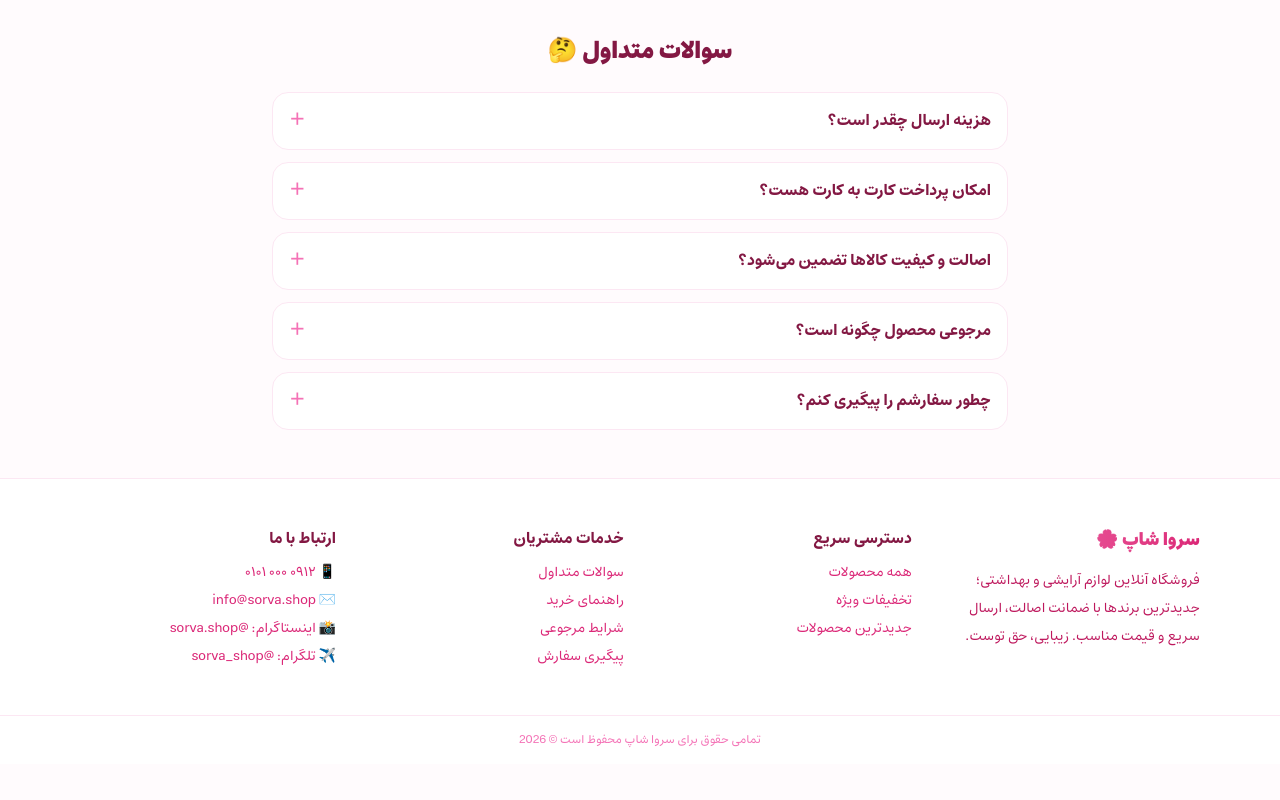
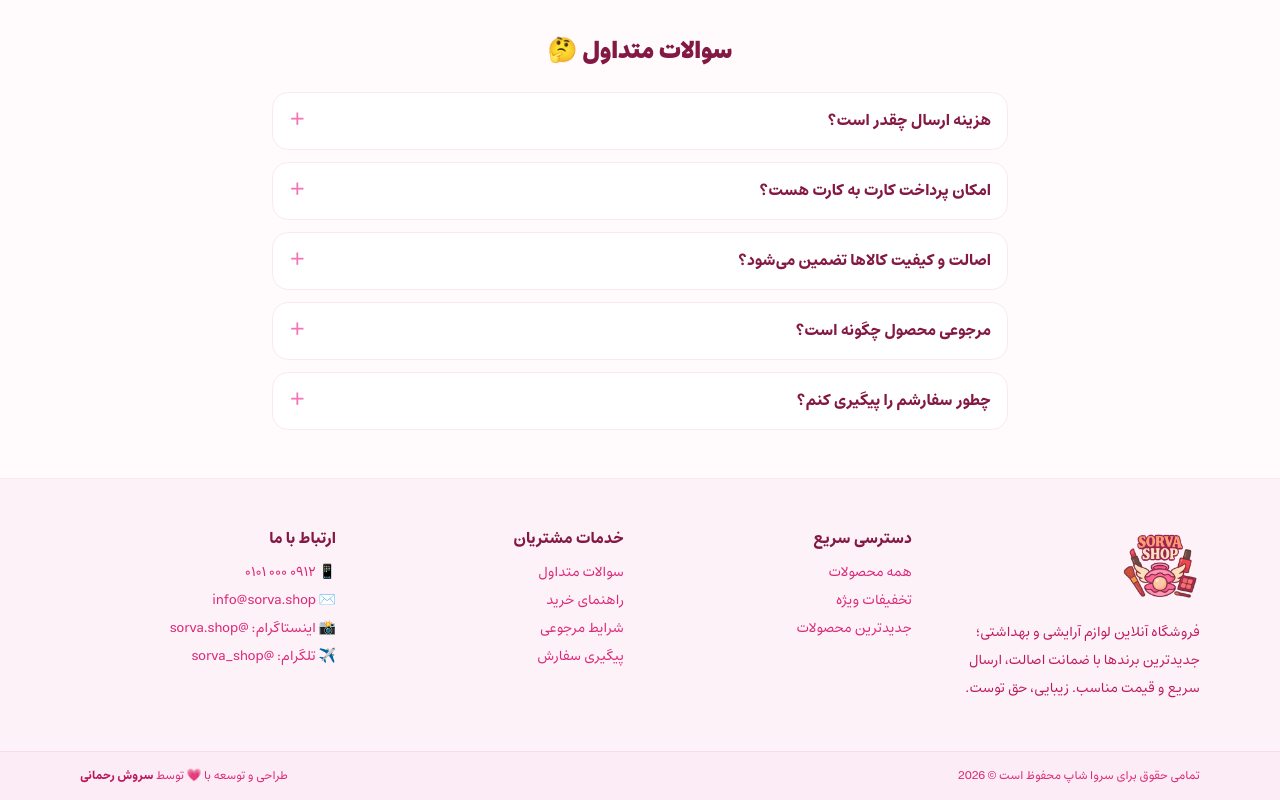
Before and after one commit to soroush-rahmani/sorva-shop, a Next.js app: page / in a window 1280 px wide. Shown: the part 2292-3092 px from the top of the page. Before the commit the page ends 3056 px from the top, so only its background shows below. Built offline with nearby package versions, Linux system fonts and the light colour scheme.

Commit message:
footer: pink background, image logo, right-aligned copyright, design credit with telegram link

```diff
--- a/components/footer.tsx
+++ b/components/footer.tsx
@@ -1,13 +1,18 @@
 import Link from "next/link";
+import Image from "next/image";
 
 export function Footer() {
   return (
-    <footer className="mt-auto border-t border-brand-100 bg-white">
+    <footer className="mt-auto border-t border-brand-100 bg-brand-50">
       <div className="mx-auto grid max-w-6xl gap-8 px-4 py-12 sm:grid-cols-2 md:grid-cols-4">
         <div>
-          <p className="bg-linear-to-l from-brand-600 to-brand-400 bg-clip-text text-lg font-black text-transparent">
-            سروا شاپ 🌸
-          </p>
+          <Image
+            src="/images/logo.png"
+            alt="لوگوی سروا شاپ"
+            width={96}
+            height={96}
+            className="h-16 w-16 object-contain md:h-20 md:w-20"
+          />
           <p className="mt-3 text-sm leading-7 text-brand-700">
             فروشگاه آنلاین لوازم آرایشی و بهداشتی؛ جدیدترین برندها با ضمانت
             اصالت، ارسال سریع و قیمت مناسب. زیبایی، حق توست.
@@ -52,8 +57,27 @@ export function Footer() {
           </ul>
         </div>
       </div>
-      <div className="border-t border-brand-100 py-4 text-center text-xs text-brand-400">
-        تمامی حقوق برای سروا شاپ محفوظ است © {new Date().getFullYear()}
+      <div className="border-t border-brand-200/60 bg-brand-100/50">
+        <div className="mx-auto flex max-w-6xl flex-col items-center justify-between gap-2 px-4 py-4 text-xs text-brand-600 sm:flex-row">
+          <p className="sm:text-right">
+            تمامی حقوق برای سروا شاپ محفوظ است © {new Date().getFullYear()}
+          </p>
+          <p>
+            طراحی و توسعه با{" "}
+            <span aria-hidden className="text-brand-500">
+              💗
+            </span>{" "}
+            توسط{" "}
+            <a
+              href="https://t.me/sushikhan83"
+              target="_blank"
+              rel="noopener noreferrer"
+              className="font-bold text-brand-700 transition-colors hover:text-brand-500"
+            >
+              سروش رحمانی
+            </a>
+          </p>
+        </div>
       </div>
     </footer>
   );
```
